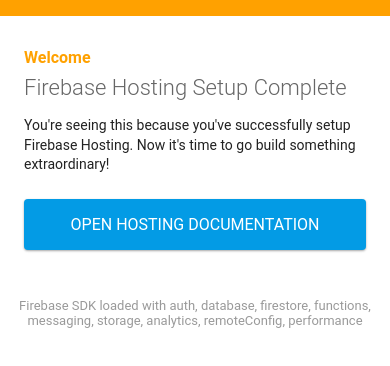
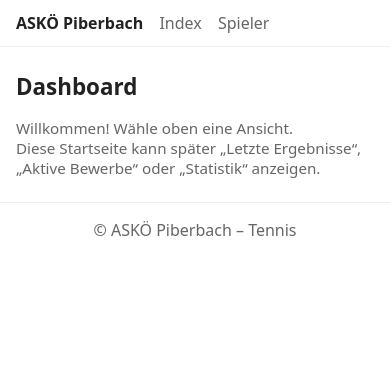
Before and after one commit to AnyAnonym/WebApp-with-GoogleSheet_comunication, a plain HTML site: page public/index.html in a window 390 px wide. Drawn offline with Linux system fonts and the light colour scheme; some packages are replaced by stand-ins of ours.

Commit message:
palf80 code
pushing the working code of palf80.

```diff
--- /dev/null
+++ b/public/assets/styles.css
@@ -0,0 +1,35 @@
+:root {
+  --bg: #fff;
+  --fg: #222;
+  --muted: #666;
+  --accent: #0b57d0; /* dezentes Blau */
+  --table-border: #e6e6e6;
+}
+* { box-sizing: border-box; }
+body {
+  margin: 0;
+  font-family: system-ui, Segoe UI, Roboto, Arial, sans-serif;
+  color: var(--fg); background: var(--bg);
+}
+.header {
+  display:flex; align-items:center; gap:1rem;
+  padding: 12px 16px; border-bottom: 1px solid #eee;
+}
+.header a.logo {
+  text-decoration:none; color: var(--fg); font-weight:600;
+}
+.nav a {
+  text-decoration:none; color: var(--muted); margin-right:12px;
+}
+.nav a.active { color: var(--accent); font-weight:600; }
+.container { max-width: 1100px; margin: 24px auto; padding: 0 16px; }
+h1 { font-size: 1.4rem; margin: 0 0 16px; }
+.table { width:100%; border-collapse: collapse; }
+.table th, .table td { padding: 10px 12px; border-bottom: 1px solid var(--table-border); text-align:left; }
+.table th { background:#fafafa; font-weight:600; }
+.badge { display:inline-block; padding:2px 8px; border-radius:12px; font-size:.85rem; background:#f3f6fc; color:#2d5bd1; }
+.note { color: var(--muted); font-size:.95rem; }
+.footer { padding: 16px; color: var(--muted); border-top:1px solid #eee; text-align:center; }
+select, input[type="date"] {
+  padding:8px 10px; border:1px solid #ddd; border-radius:6px; font:inherit; color:inherit;
+}
--- a/public/index.html
+++ b/public/index.html
@@ -1,89 +1,40 @@
-<!DOCTYPE html>
-<html>
-  <head>
-    <meta charset="utf-8">
-    <meta name="viewport" content="width=device-width, initial-scale=1">
-    <title>Welcome to Firebase Hosting</title>
+<!doctype html>
+<html lang="de">
+<head>
+  <meta charset="utf-8" />
+  <title>ASKÖ Piberbach – Dashboard</title>
+  <meta name="viewport" content="width=device-width, initial-scale=1" />
 
-    <!-- update the version number as needed -->
-    <script defer src="/__/firebase/12.9.0/firebase-app-compat.js"></script>
-    <!-- include only the Firebase features as you need -->
-    <script defer src="/__/firebase/12.9.0/firebase-auth-compat.js"></script>
-    <script defer src="/__/firebase/12.9.0/firebase-database-compat.js"></script>
-    <script defer src="/__/firebase/12.9.0/firebase-firestore-compat.js"></script>
-    <script defer src="/__/firebase/12.9.0/firebase-functions-compat.js"></script>
-    <script defer src="/__/firebase/12.9.0/firebase-messaging-compat.js"></script>
-    <script defer src="/__/firebase/12.9.0/firebase-storage-compat.js"></script>
-    <script defer src="/__/firebase/12.9.0/firebase-analytics-compat.js"></script>
-    <script defer src="/__/firebase/12.9.0/firebase-remote-config-compat.js"></script>
-    <script defer src="/__/firebase/12.9.0/firebase-performance-compat.js"></script>
-    <!--
-      initialize the SDK after all desired features are loaded, set useEmulator to false
-      to avoid connecting the SDK to running emulators.
-    -->
-    <script defer src="/__/firebase/init.js?useEmulator=true"></script>
+  <!-- CSS – relativer Pfad stimmt -->
+  <link rel="stylesheet" href="assets/styles.css">
 
-    <style media="screen">
-      body { background: #ECEFF1; color: rgba(0,0,0,0.87); font-family: Roboto, Helvetica, Arial, sans-serif; margin: 0; padding: 0; }
-      #message { background: white; max-width: 360px; margin: 100px auto 16px; padding: 32px 24px; border-radius: 3px; }
-      #message h2 { color: #ffa100; font-weight: bold; font-size: 16px; margin: 0 0 8px; }
-      #message h1 { font-size: 22px; font-weight: 300; color: rgba(0,0,0,0.6); margin: 0 0 16px;}
-      #message p { line-height: 140%; margin: 16px 0 24px; font-size: 14px; }
-      #message a { display: block; text-align: center; background: #039be5; text-transform: uppercase; text-decoration: none; color: white; padding: 16px; border-radius: 4px; }
-      #message, #message a { box-shadow: 0 1px 3px rgba(0,0,0,0.12), 0 1px 2px rgba(0,0,0,0.24); }
-      #load { color: rgba(0,0,0,0.4); text-align: center; font-size: 13px; }
-      @media (max-width: 600px) {
-        body, #message { margin-top: 0; background: white; box-shadow: none; }
-        body { border-top: 16px solid #ffa100; }
-      }
-    </style>
-  </head>
-  <body>
-    <div id="message">
-      <h2>Welcome</h2>
-      <h1>Firebase Hosting Setup Complete</h1>
-      <p>You're seeing this because you've successfully setup Firebase Hosting. Now it's time to go build something extraordinary!</p>
-      <a target="_blank" href="https://firebase.google.com/docs/hosting/">Open Hosting Documentation</a>
-    </div>
-    <p id="load">Firebase SDK Loading&hellip;</p>
+</head>
 
-    <script>
-      document.addEventListener('DOMContentLoaded', function() {
-        const loadEl = document.querySelector('#load');
-        // // 🔥🔥🔥🔥🔥🔥🔥🔥🔥🔥🔥🔥🔥🔥🔥🔥🔥🔥🔥🔥🔥🔥🔥🔥🔥🔥🔥🔥🔥🔥🔥
-        // // The Firebase SDK is initialized and available here!
-        //
-        // firebase.auth().onAuthStateChanged(user => { });
-        // firebase.database().ref('/path/to/ref').on('value', snapshot => { });
-        // firebase.firestore().doc('/foo/bar').get().then(() => { });
-        // firebase.functions().httpsCallable('yourFunction')().then(() => { });
-        // firebase.messaging().requestPermission().then(() => { });
-        // firebase.storage().ref('/path/to/ref').getDownloadURL().then(() => { });
-        // firebase.analytics(); // call to activate
-        // firebase.analytics().logEvent('tutorial_completed');
-        // firebase.performance(); // call to activate
-        //
-        // // 🔥🔥🔥🔥🔥🔥🔥🔥🔥🔥🔥🔥🔥🔥🔥🔥🔥🔥🔥🔥🔥🔥🔥🔥🔥🔥🔥🔥🔥🔥🔥
+<body>
 
-        try {
-          let app = firebase.app();
-          let features = [
-            'auth',
-            'database',
-            'firestore',
-            'functions',
-            'messaging',
-            'storage',
-            'analytics',
-            'remoteConfig',
-            'performance',
-          ].filter(feature => typeof app[feature] === 'function');
-          loadEl.textContent = `Firebase SDK loaded with ${features.join(', ')}`;
-        } catch (e) {
-          console.error(e);
-          loadEl.textContent = 'Error loading the Firebase SDK, check the console.';
-        }
-      });
-    </script>
-  </body>
+  <!-- HEADER -->
+  <header class="header">
+    <a class="logo" href="index.html">ASKÖ Piberbach</a>
+
+    <nav class="nav">
+      <a href="index.html">Index</a>
+      <a href="players.html">Spieler</a>
+    </nav>
+  </header>
+
+  <!-- CONTENT -->
+  <div class="container">
+    <h1>Dashboard</h1>
+    <p class="note">
+      Willkommen! Wähle oben eine Ansicht.<br>
+      Diese Startseite kann später „Letzte Ergebnisse“, „Aktive Bewerbe“ oder „Statistik“ anzeigen.
+    </p>
+  </div>
+
+  <!-- FOOTER -->
+  <footer class="footer">
+    © ASKÖ Piberbach – Tennis
+  </footer>
+
+</body>
 </html>
```
Also changed, not shown: public/404.html (deleted, +0 -33 lines), public/assets/api.js (added, +17 -0 lines), public/assets/ui.js (added, +17 -0 lines), public/players.html (added, +91 -0 lines).
